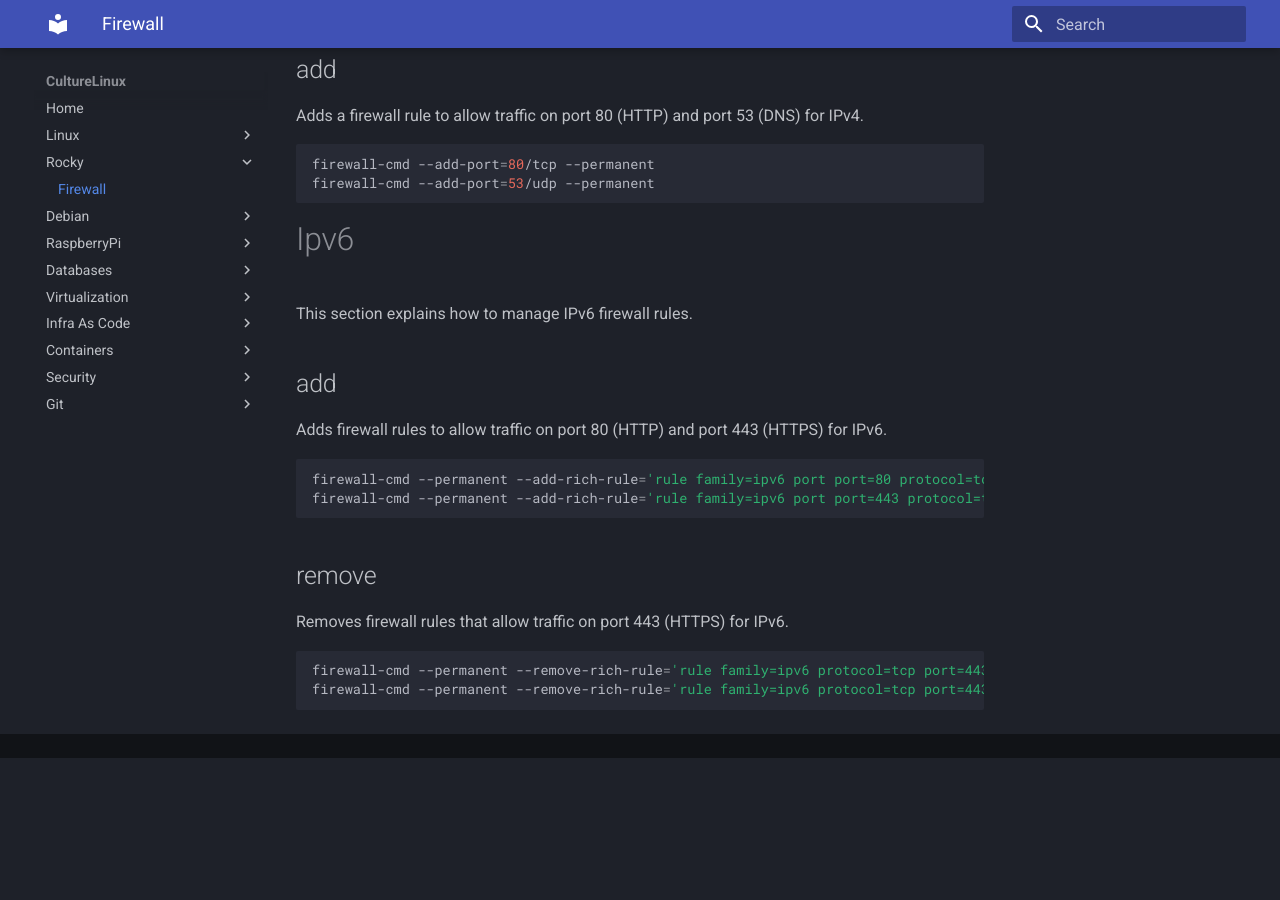
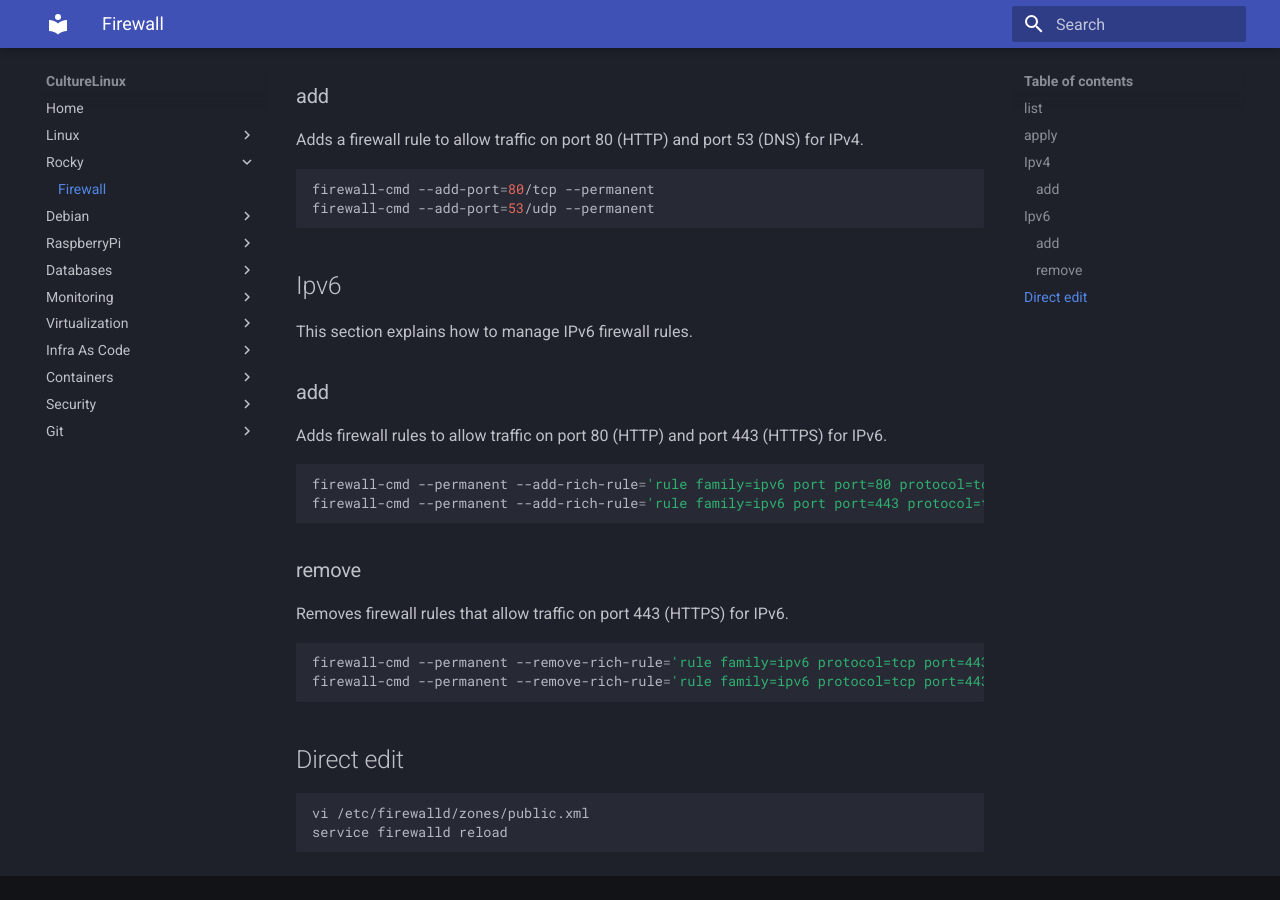
Before and after one commit to CultureLinux/doc, an MkDocs documentation site: the page built from docs/rocky/firewalld.md, in a window 1280 px wide and 900 px high, scrolled down 552 px. Built offline with MkDocs 1.6.1 and Material for MkDocs 9.7.7, drawn with Linux system fonts in a browser that asks for light colours; before the commit the page ends 1310 px from its top, so only the background shows below that.

Commit message:
iptable + icinga

````diff
--- a/docs/rocky/firewalld.md
+++ b/docs/rocky/firewalld.md
@@ -1,38 +1,43 @@
-# list
+# firewalld
+## list
 Lists the information about the 'public' zone in the firewall.
 ```sh
 firewall-cmd --info-zone public
 ```
 
-# apply
+## apply
 Reloads the firewall to apply any changes.
 ```sh
 firewall-cmd --reload
 ```
 
-# Ipv4
+## Ipv4
 This section explains how to manage IPv4 firewall rules.
 
-## add
+### add
 Adds a firewall rule to allow traffic on port 80 (HTTP) and port 53 (DNS) for IPv4.
 ```sh
 firewall-cmd --add-port=80/tcp --permanent
 firewall-cmd --add-port=53/udp --permanent
 ```
 
-# Ipv6
+## Ipv6
 This section explains how to manage IPv6 firewall rules.
 
-## add
+### add
 Adds firewall rules to allow traffic on port 80 (HTTP) and port 443 (HTTPS) for IPv6.
 ```sh
 firewall-cmd --permanent --add-rich-rule='rule family=ipv6 port port=80 protocol=tcp accept'
 firewall-cmd --permanent --add-rich-rule='rule family=ipv6 port port=443 protocol=tcp accept'
 ```
 
-## remove
+### remove
 Removes firewall rules that allow traffic on port 443 (HTTPS) for IPv6.
 ```sh
 firewall-cmd --permanent --remove-rich-rule='rule family=ipv6 protocol=tcp port=443'
 firewall-cmd --permanent --remove-rich-rule='rule family=ipv6 protocol=tcp port=443'
 ```
+
+## Direct edit
+    vi /etc/firewalld/zones/public.xml
+    service firewalld reload
--- a/mkdocs.yml
+++ b/mkdocs.yml
@@ -26,7 +26,7 @@
   - Linux:
     - 'Environement' : linux/environnement.md
     - 'History' : linux/history.md
-    - 'Network' : debian/network.md
+    - 'Storage' : linux/storage.md
     - 'Nmap' : linux/nmap.md
     - 'Security' : linux/security.md
     - 'Users' : linux/users.md
@@ -35,7 +35,6 @@
     - 'Firewall' : rocky/firewalld.md
   - Debian:
     - 'Packages' : debian/packages.md
-    #- 'Filesystem' : debian/filesystem.md
     - 'Email' : debian/msmtp.md
     - 'Network' : debian/network.md
     - 'Snap' : debian/snap.md
@@ -48,6 +47,8 @@
     - 'MongoDB' : databases/mongodb.md
     - 'SqlServer' : databases/sqlserver.md
     - 'InfluxDB' : databases/influxdb.md
+  - Monitoring:
+    - 'Icinga' : monitoring/icinga.md
   - Virtualization:
     - 'Proxmox' : virtualization/proxmox.md
   - 'Infra As Code':
@@ -57,6 +58,7 @@
     - 'Docker' : containers/docker.md
   - Security:
     - 'Lets Encrypt' : security/letsencrypt.md
+    - 'SSH' : security/ssh.md
   - Git:
     - 'CLI' : git/git.md
     - 'Gitlab' : git/gitlab.md
````
Also changed, not shown: docs/debian/filesystem.md (deleted, +0 -4 lines), docs/monitoring/icinga.md (added, +50 -0 lines), docs/security/iptables.md (added, +38 -0 lines), docs/security/openssl.md (added, +3 -0 lines), docs/security/ssh.md (added, +11 -0 lines), docs/virtualization/proxmox.md (+16 -3 lines).
